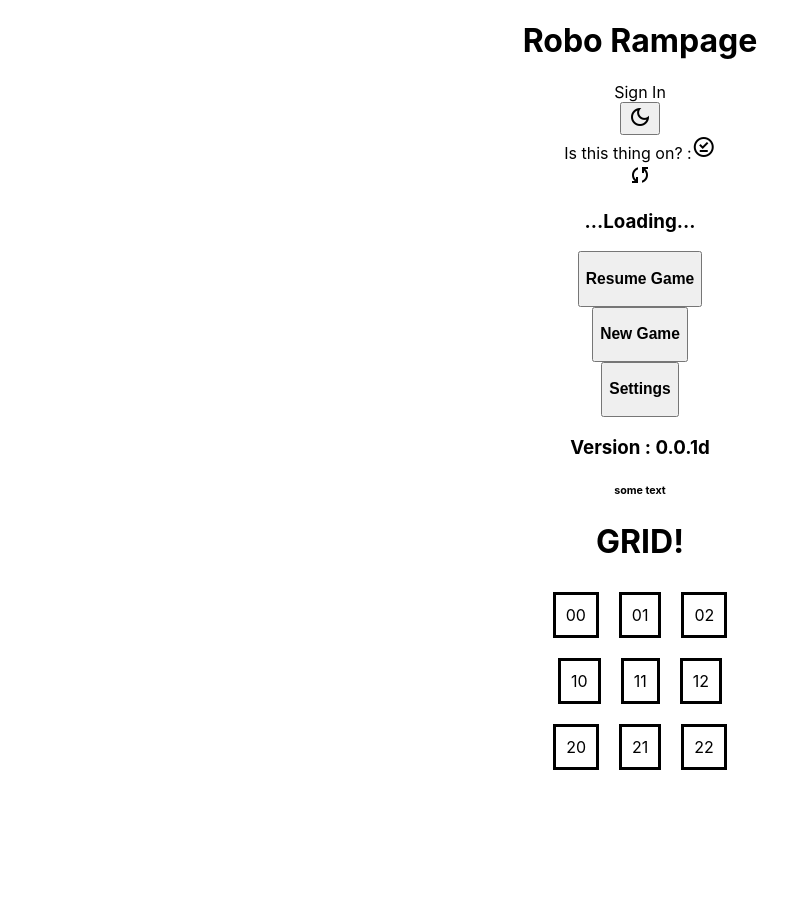
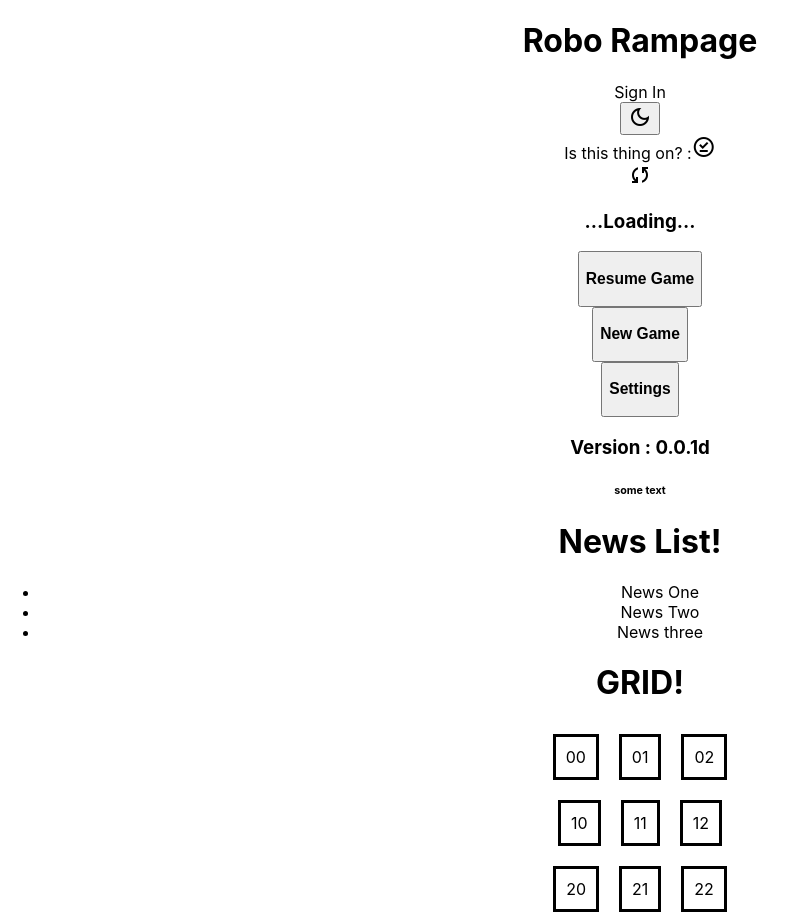
Before and after one commit to aneylon/RoboRampage, a React (Create React App) app in the folder front/: page / in a window 1280 px wide. Shown: the whole page, without its empty margins (0-797 px from the left). Before the commit the page ends 800 px from the top, so only its background shows below. Built offline with nearby package versions, Linux system fonts and the light colour scheme.

Commit message:
Start news list.

```diff
--- a/front/src/App.js
+++ b/front/src/App.js
@@ -8,6 +8,7 @@ import Header from "./Components/Header/Header";
 import Game from "./Components/Game/Game";
 import Loading from "./Components/Loading/Loading";
 import Grid from "./Components/Game/Grid";
+import NewsList from "./Components/News/NewsList";
 
 function App() {
   return (
@@ -22,6 +23,7 @@ function App() {
             <VersionModal />
             {/* TODO : come up with something better for the line below... */}
             <h6>some text</h6>
+            <NewsList />
             <Grid height={3} width={3} />
           </div>
         </VersionContextProvider>
--- /dev/null
+++ b/front/src/Components/News/NewsList.jsx
@@ -0,0 +1,14 @@
+const NewsList = () => {
+  return (
+    <div>
+      <h1>News List!</h1>
+      <ul>
+        <li>News One</li>
+        <li>News Two</li>
+        <li>News three</li>
+      </ul>
+    </div>
+  );
+};
+
+export default NewsList;
```
